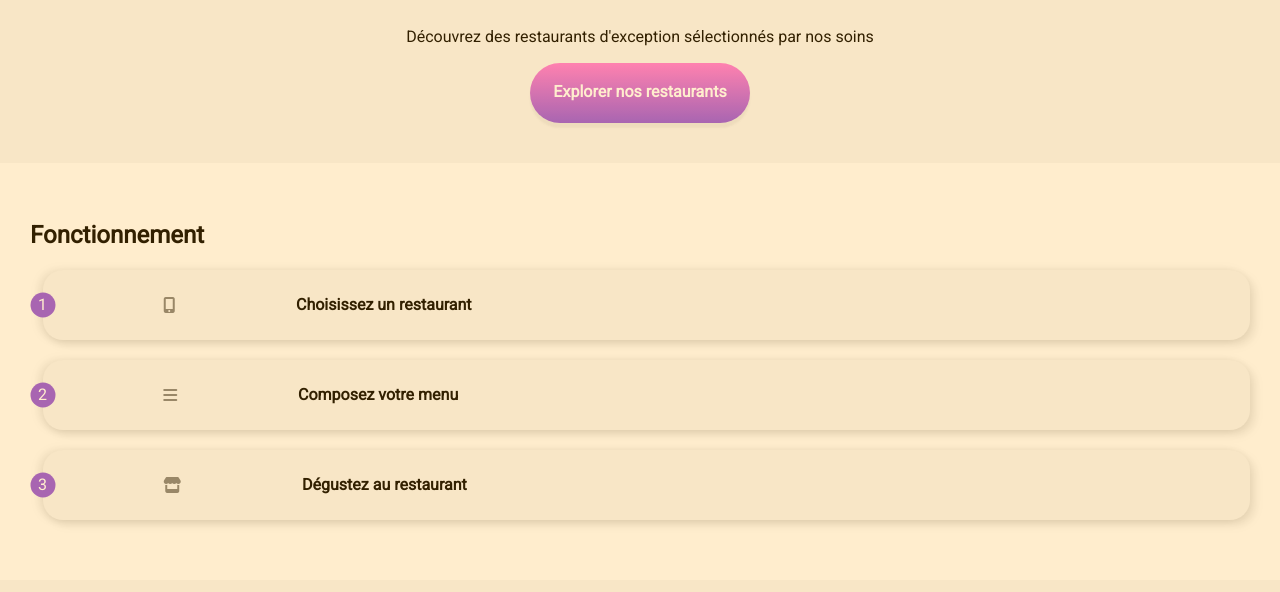
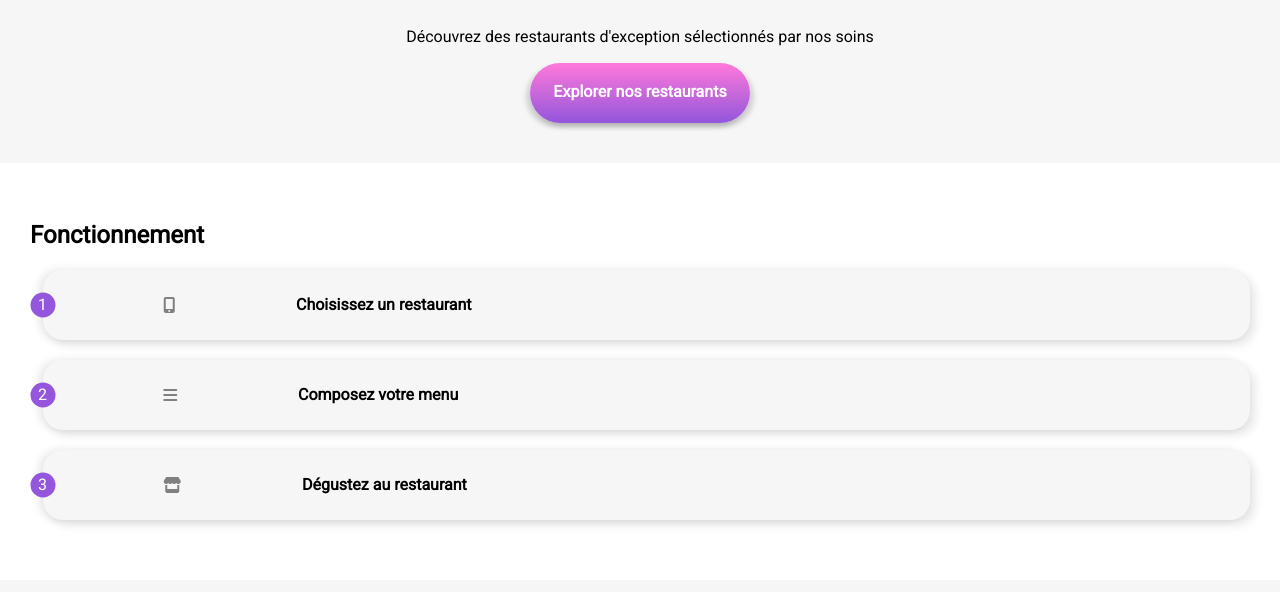
Before and after one commit to zhak5388/OCR_Project_3, a website: page index.html in a window 1280 px wide. Shown: the part 208-800 px from the top of the page. Drawn offline with Linux system fonts and the light colour scheme; a web font is replaced by a local one.

Commit message:
Ajout animation bouttons principaux (button en gradient)

```diff
--- a/SCSS/3_layout/_home.scss
+++ b/SCSS/3_layout/_home.scss
@@ -118,7 +118,7 @@
         height: 100%;
         background-color: orange;
 
-        animation: testo 10s forwards;
+        animation: testo 0s forwards;
         //animation-name: testo;
     }
 
--- a/SCSS/4_components/_gradiant_button.scss
+++ b/SCSS/4_components/_gradiant_button.scss
@@ -5,9 +5,17 @@
 
     background-image: linear-gradient($color-secondary,$color-primary);
     border-radius: 30px;
-    box-shadow: 0 5px 2px $custom-grey;
+    box-shadow: 4px 4px 5px rgb(0,0,0,0.15), -4px 4px 5px rgb(0,0,0,0.15);
+
 
     @include flex-c;
-    color: white;
+    color: $background-primary;
     font-weight: bold;
+
+    &:hover
+    {
+
+        background-image: linear-gradient(lighten($color-secondary,5%),lighten($color-primary,5%));
+        box-shadow: 3px 3px 4px rgb(0,0,0,0.25), -3px 3px 4px rgb(0,0,0,0.25);
+    }
 }
```
Also changed, not shown: CSS/style.css, 1 other file.
